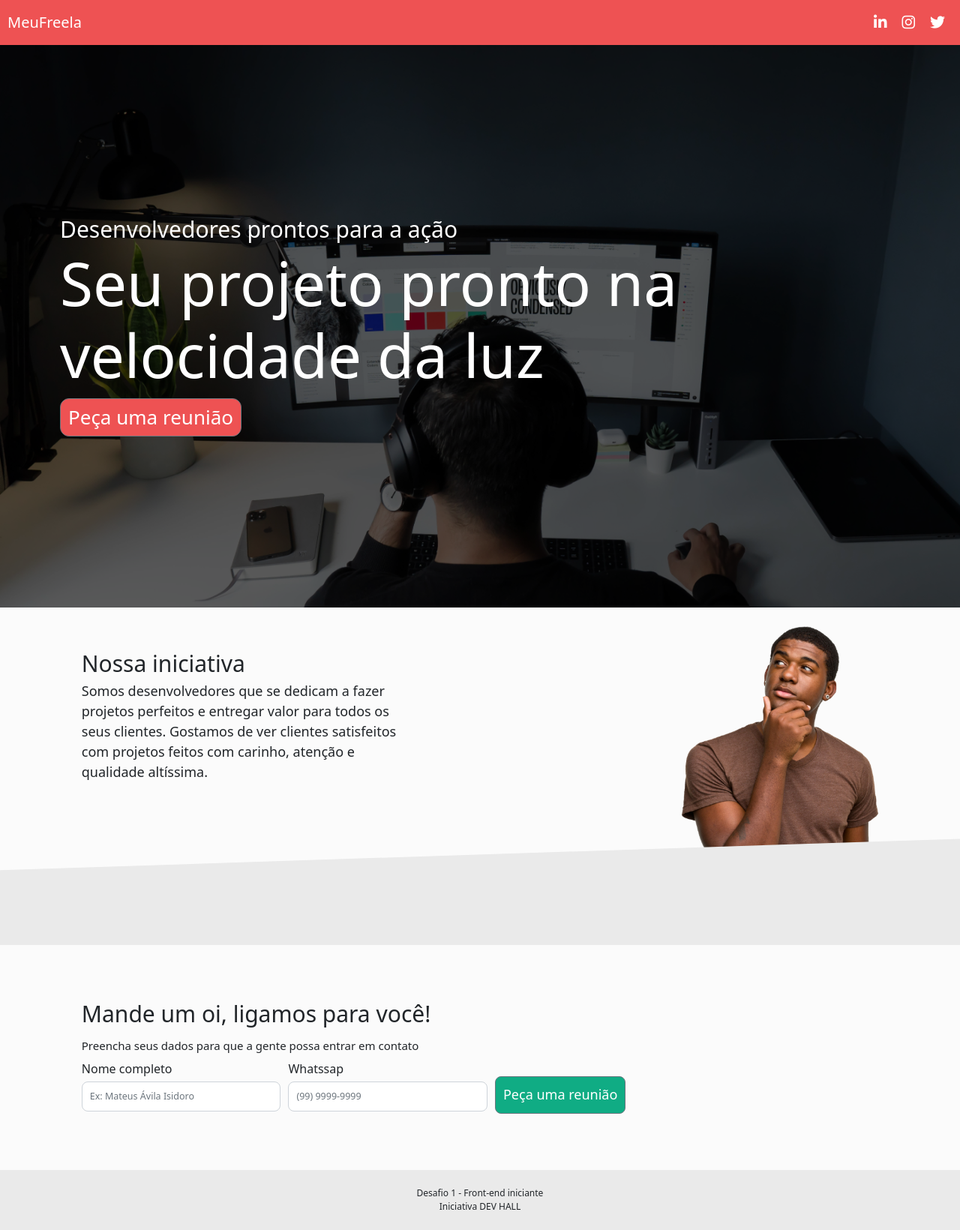
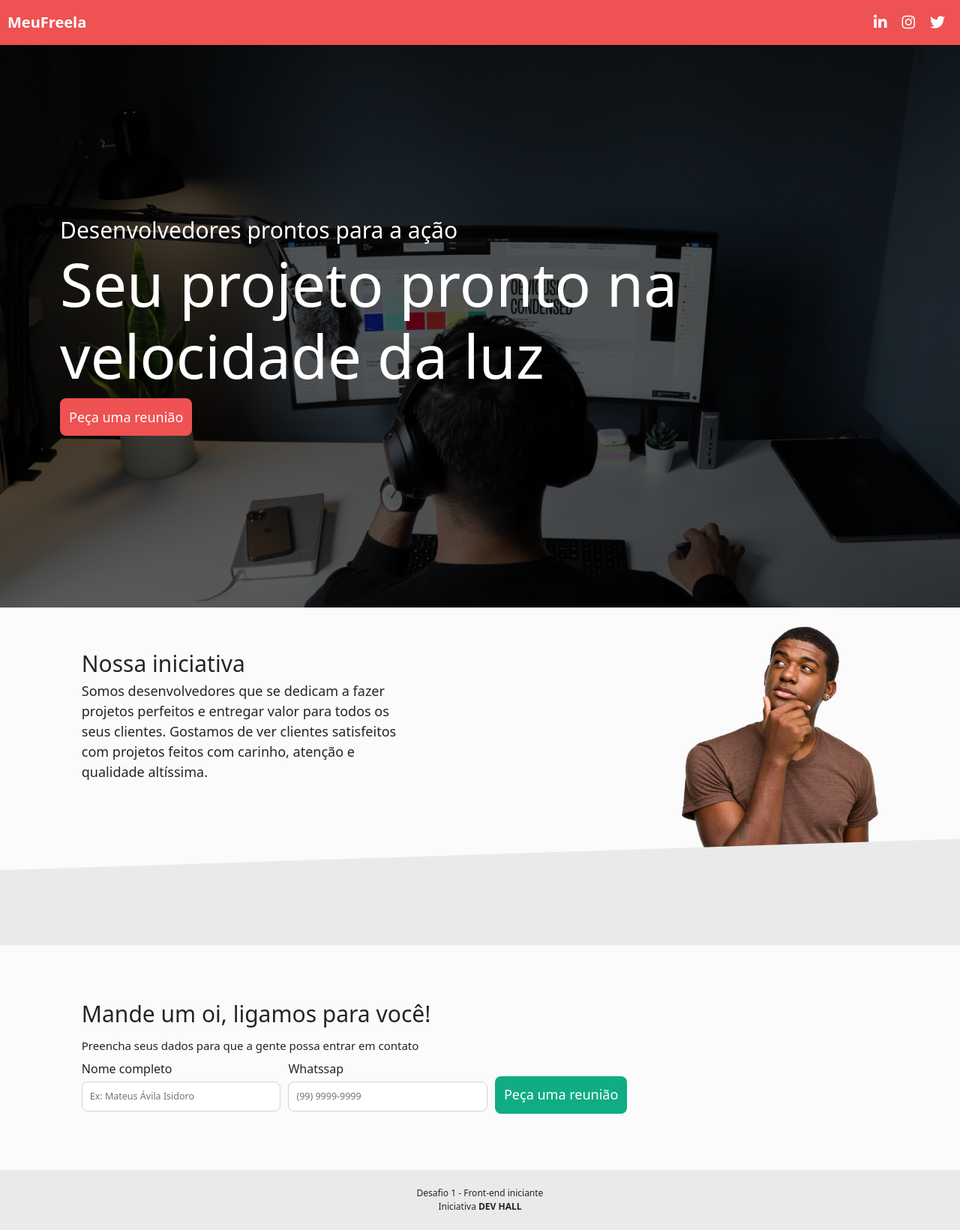
Before and after one commit to Pedro-costa99/dev-hall-challenge-front-end-desafio-1, a PHP site: page / in a window 1280 px wide. Shown: the whole page at 75% size. Run offline with PHP 8.4, Linux system fonts and the light colour scheme.

Commit message:
Salva alteracoes de melhorias da V1

```diff
--- a/index.html
+++ b/index.html
@@ -22,7 +22,7 @@
         <nav>
             <ul class="nav justify-content-end ">
                 <li class="nav-item position-absolute start-0">
-                    <a class="nav-link active" aria-current="page" href="#">MeuFreela</a>
+                    <a class="nav-link active font-weight-bold" aria-current="page" href="#">MeuFreela</a>
                 </li>
                 <li class="nav-item">
                     <a class="nav-link" href="#"><i class="fab fa-linkedin-in"></i></a>
@@ -101,8 +101,8 @@
     </main>
     <footer>
         <div class="container-span">
-            <span class="span">Desafio 1 - Front-end iniciante</span>
-            <span class="span">Iniciativa DEV HALL</span>
+            Desafio 1 - Front-end iniciante<br>
+            <span class="span">Iniciativa <strong>DEV HALL</strong></span>
         </div>
     </footer>
 
--- a/style.css
+++ b/style.css
@@ -25,6 +25,10 @@ nav {
 nav > ul > li > a {
     font-size: 2rem;
     color: #ffffff !important;
+}
+
+.font-weight-bold{
+    font-weight: bold;
 }
 
 main {
@@ -111,6 +115,7 @@ footer {
     align-items: center;
     background-color: #eaeaea;
     height: 10vh;
+    min-height: 40px;
     font-size: 1.2rem;
 }
 
@@ -176,7 +181,8 @@ input {
 .button-peca-reuniao-green {
     background-color: #10ac84 !important;
     height: 50px;
-    border-radius: 8px !important;
+    border-radius: 8px;
+    border: 2px solid #10ac84 !important;
     margin-top: 15px;
     font-size: 1.8rem !important;
     min-width: 165px;
@@ -185,20 +191,24 @@ input {
 .button-peca-reuniao-green:hover {
     background-color: #ffffff !important;
     color: #10ac84;
-    border-color: #10ac84;
+    border: 2px solid #10ac84 !important;
 }
 
 .button-peca-reuniao-orange {
     background-color: #ee5253;
-    font-size: 2.6rem;
+    height: 50px;
+    font-size: 1.8rem;
     color: #ffffff;
-    border-radius: 12px;
+    border-radius: 8px;
+    border: 2px solid #ee5253 !important;
+    min-width: 165px;
 }
 
 .button-peca-reuniao-orange:hover {
     background-color: #ffffff;
     color: #ee5253;
-    border-color: #ee5253;
+    border: 2px solid #ee5253 !important;
+
 
 }
 
@@ -206,7 +216,12 @@ input {
     display: flex;
     flex-direction: column;
     align-items: center;
-    justify-content: center;
+    justify-content: flex-end;
+    height: 100%;
+}
+
+.span{
+    height: 50%;
 }
 
 @media screen and (max-width: 767px) {
```
